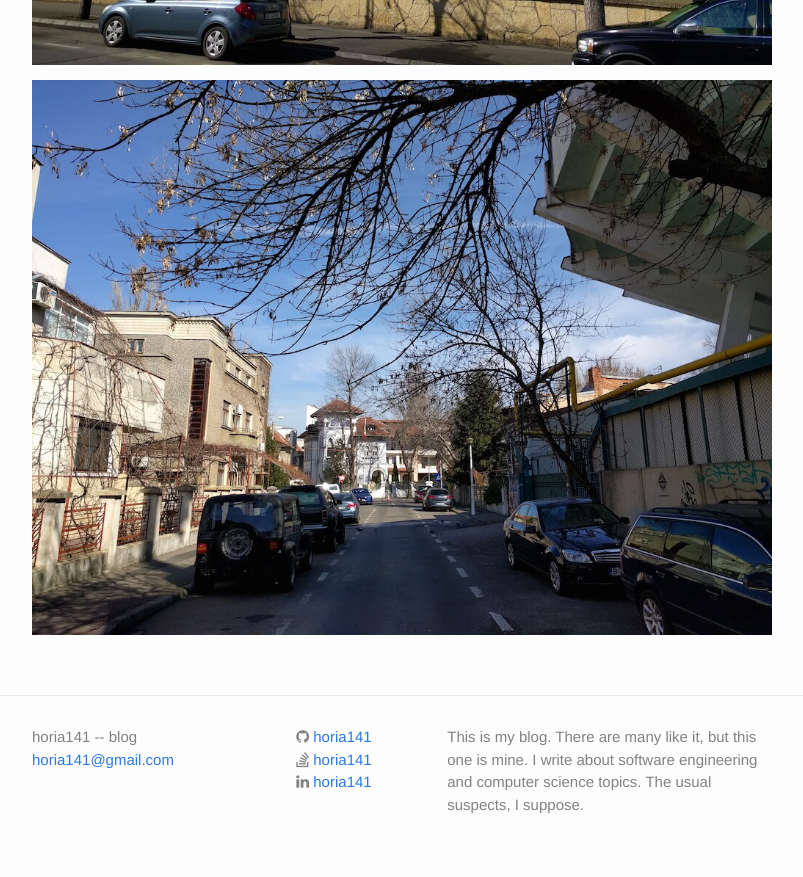
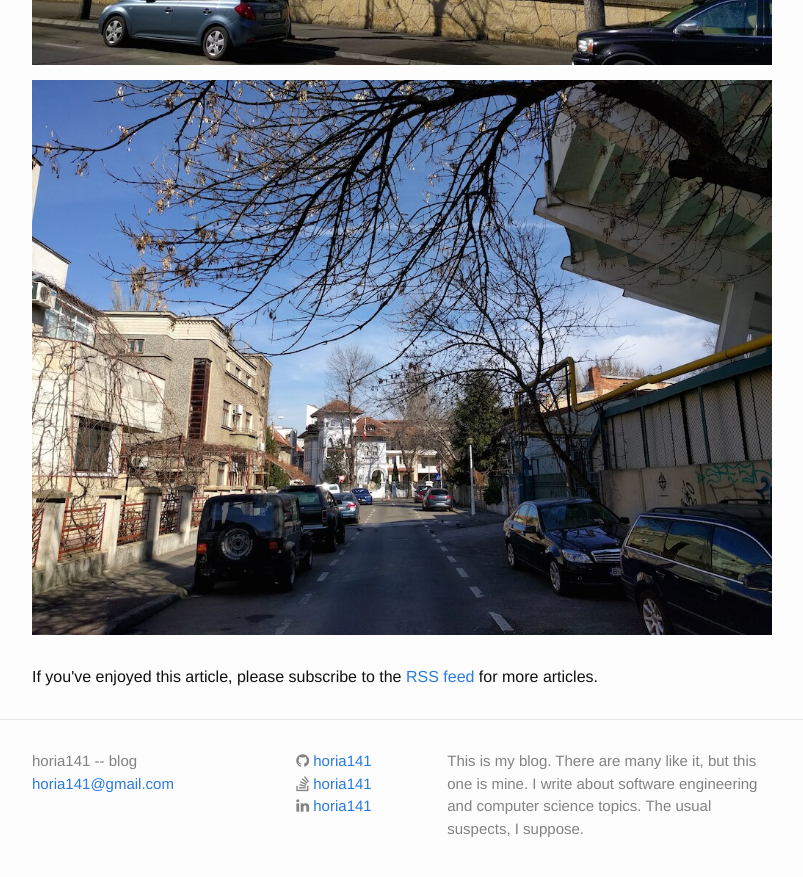
Before and after one commit to horia141/horia141.github.io, a Jekyll site: the page built from _posts/2017-03-05-explore-bucharest-cotroceni.md, in a window 1280 px wide and 900 px high, scrolled down 6113 px. Shown: the top 877 px of the window, without its empty margins (238-1041 px from the left). Built offline with Jekyll 4.4.1, drawn with Linux system fonts in a browser that asks for light colours; comment, search, counter and statistics services are not loaded.

Commit message:
Add a RSS feed message

```diff
--- a/_layouts/post.html
+++ b/_layouts/post.html
@@ -12,4 +12,6 @@ layout: default
     {{ content }}
   </article>
 
+  If you've enjoyed this article, please subscribe to the <a class="page-link" href="/feed">RSS feed</a> for more articles.
+
 </div>
```
